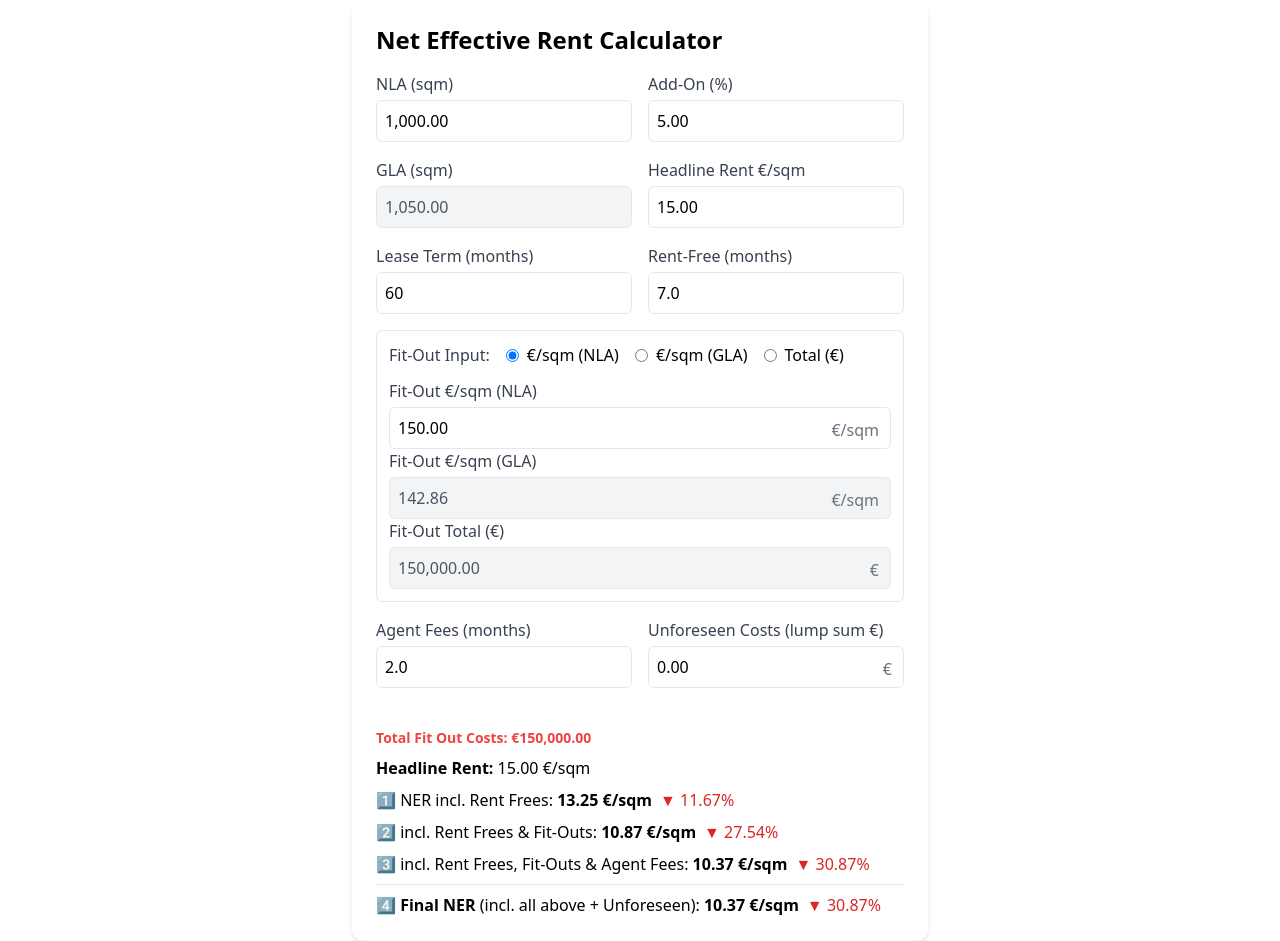
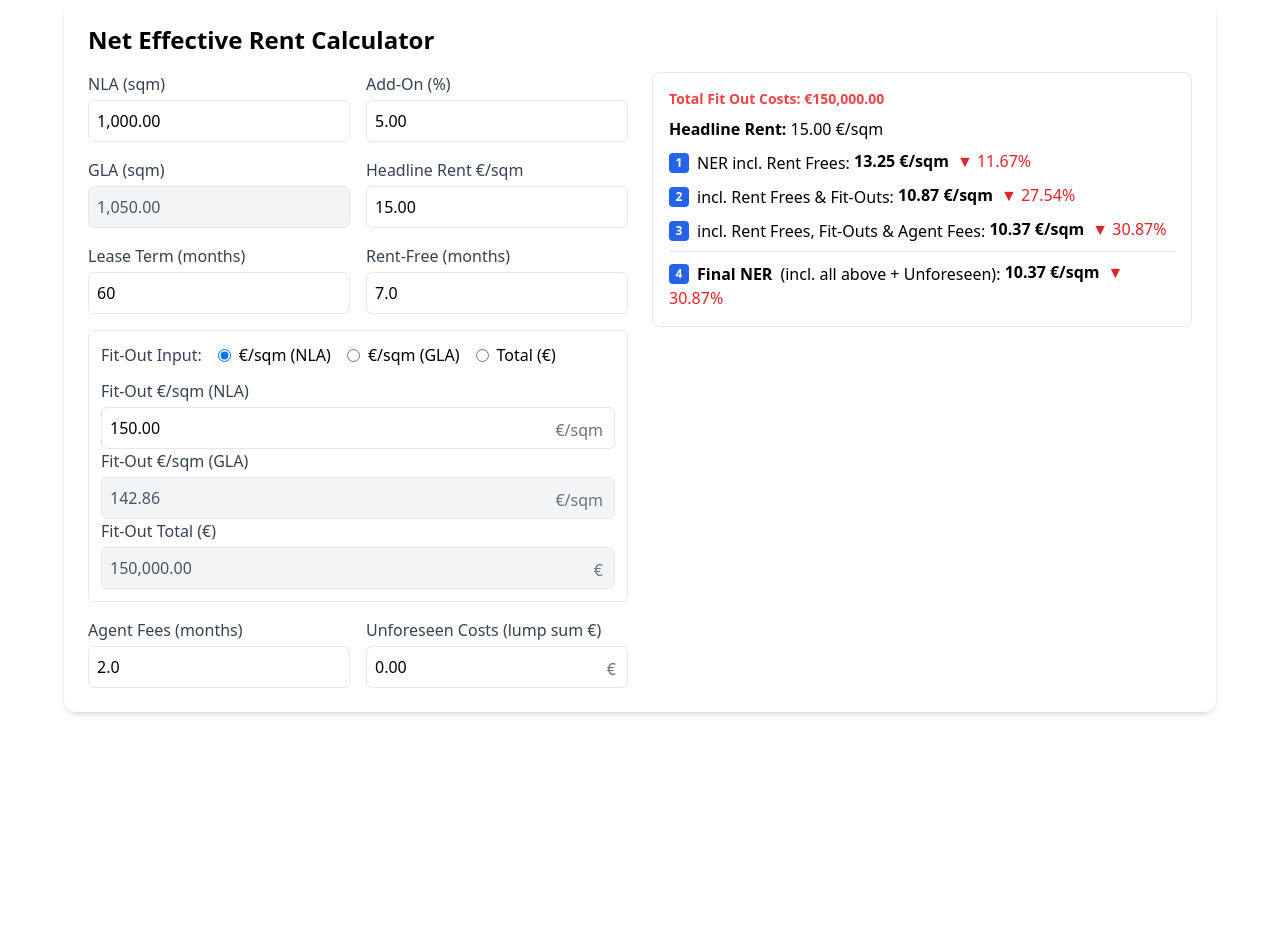
Before and after one commit to Musicandy13/Net-Effective-Rent-Calculator, a React (Vite) app: page / in a window 1280 px wide. After the commit the page ends 800 px from the top, so only its background shows below. Built offline with nearby package versions, Linux system fonts and the light colour scheme.

Commit message:
Update App.jsx

```diff
--- a/src/App.jsx
+++ b/src/App.jsx
@@ -3,7 +3,6 @@ import { useEffect, useMemo, useState } from "react";
 /* ---------- utils ---------- */
 const clamp = (n, min = 0) => (Number.isFinite(n) ? Math.max(min, n) : 0);
 const P = (v) => {
-  // tolerant parse: "1 234,56" → 1234.56
   let s = String(v ?? "").trim().replace(/\s/g, "");
   const hasDot = s.includes("."), c = (s.match(/,/g) || []).length;
   s = !hasDot && c === 1 ? s.replace(",", ".") : s.replace(/,/g, "");
@@ -95,7 +94,7 @@ function NumericField({
   );
 }
 
-/* ---------- app ---------- */
+/* ---------- app (two-column responsive layout) ---------- */
 export default function App() {
   const [f, setF] = useState({
     nla: "1000",
@@ -173,12 +172,16 @@ export default function App() {
   const ner4 = (gross - totalFit - agentFees - unforeseen) / denom; // Final NER
 
   return (
-    <div className="p-6 max-w-xl mx-auto bg-white rounded-xl shadow-md space-y-4">
-      <h2 className="text-2xl font-bold">Net Effective Rent Calculator</h2>
+    <div className="p-6 max-w-6xl mx-auto bg-white rounded-xl shadow-md">
+      <h2 className="text-2xl font-bold mb-4">Net Effective Rent Calculator</h2>
 
+      <div className="grid grid-cols-1 md:grid-cols-2 gap-6">
+        {/* LEFT: Inputs */}
+        <div className="space-y-4">
           <div className="grid grid-cols-2 gap-4">
             <NumericField label="NLA (sqm)" value={f.nla} onChange={S("nla")} format="2dec" step={1} />
             <NumericField label="Add-On (%)" value={f.addon} onChange={S("addon")} format="2dec" step={0.5} />
+
             <label className="block">
               <span className="text-gray-700">GLA (sqm)</span>
               <input
@@ -194,6 +197,7 @@ export default function App() {
               format="2dec"
               step={0.5}
             />
+
             <NumericField
               label="Lease Term (months)"
               value={f.duration}
@@ -212,14 +216,14 @@ export default function App() {
 
           {/* Fit-Out block */}
           <div className="border rounded-md p-3">
-        <div className="flex items-center gap-4 mb-3">
+            <div className="flex flex-wrap items-center gap-4 mb-3">
               <span className="text-gray-700 font-medium">Fit-Out Input:</span>
               <label className="inline-flex items-center gap-2">
                 <input
                   type="radio"
                   checked={f.fitMode === "perNLA"}
                   onChange={() => S("fitMode")("perNLA")}
-            />{" "}
+                />
                 <span>€/sqm (NLA)</span>
               </label>
               <label className="inline-flex items-center gap-2">
@@ -227,7 +231,7 @@ export default function App() {
                   type="radio"
                   checked={f.fitMode === "perGLA"}
                   onChange={() => S("fitMode")("perGLA")}
-            />{" "}
+                />
                 <span>€/sqm (GLA)</span>
               </label>
               <label className="inline-flex items-center gap-2">
@@ -235,7 +239,7 @@ export default function App() {
                   type="radio"
                   checked={f.fitMode === "total"}
                   onChange={() => S("fitMode")("total")}
-            />{" "}
+                />
                 <span>Total (€)</span>
               </label>
             </div>
@@ -290,7 +294,7 @@ export default function App() {
             />
           </div>
 
-      <div className="grid grid-cols-2 gap-4 mt-4">
+          <div className="grid grid-cols-2 gap-4">
             <NumericField
               label="Agent Fees (months)"
               value={f.agent}
@@ -307,8 +311,11 @@ export default function App() {
               suffix="€"
             />
           </div>
+        </div>
 
-      <div className="pt-6 space-y-2 text-left">
+        {/* RIGHT: Results (sticky on large screens) */}
+        <div className="md:sticky md:top-6 h-fit">
+          <div className="rounded-lg border p-4 space-y-2 bg-white">
             <p className="text-sm text-red-500 font-semibold">
               Total Fit Out Costs: {FCUR(totalFit)}
             </p>
@@ -317,23 +324,43 @@ export default function App() {
             </p>
 
             <p>
-          1️⃣ NER incl. Rent Frees: <b>{F(ner1, 2)} €/sqm</b>
+              <span className="inline-flex items-center gap-2">
+                <span className="inline-flex items-center justify-center w-5 h-5 rounded bg-blue-600 text-white text-xs font-bold">1</span>
+                NER incl. Rent Frees:
+              </span>{" "}
+              <b>{F(ner1, 2)} €/sqm</b>
               <Delta base={rent} val={ner1} />
             </p>
+
             <p>
-          2️⃣ incl. Rent Frees & Fit-Outs: <b>{F(ner2, 2)} €/sqm</b>
+              <span className="inline-flex items-center gap-2">
+                <span className="inline-flex items-center justify-center w-5 h-5 rounded bg-blue-600 text-white text-xs font-bold">2</span>
+                incl. Rent Frees &amp; Fit-Outs:
+              </span>{" "}
+              <b>{F(ner2, 2)} €/sqm</b>
               <Delta base={rent} val={ner2} />
             </p>
+
             <p>
-          3️⃣ incl. Rent Frees, Fit-Outs & Agent Fees: <b>{F(ner3, 2)} €/sqm</b>
+              <span className="inline-flex items-center gap-2">
+                <span className="inline-flex items-center justify-center w-5 h-5 rounded bg-blue-600 text-white text-xs font-bold">3</span>
+                incl. Rent Frees, Fit-Outs &amp; Agent Fees:
+              </span>{" "}
+              <b>{F(ner3, 2)} €/sqm</b>
               <Delta base={rent} val={ner3} />
             </p>
+
             <p className="border-t pt-2">
-          4️⃣ <b>Final NER</b> (incl. all above + Unforeseen):{" "}
+              <span className="inline-flex items-center gap-2">
+                <span className="inline-flex items-center justify-center w-5 h-5 rounded bg-blue-600 text-white text-xs font-bold">4</span>
+                <b>Final NER</b> (incl. all above + Unforeseen):
+              </span>{" "}
               <b>{F(ner4, 2)} €/sqm</b>
               <Delta base={rent} val={ner4} />
             </p>
           </div>
         </div>
+      </div>
+    </div>
   );
 }
```
Lines whose indentation alone changed are shown as unchanged.
